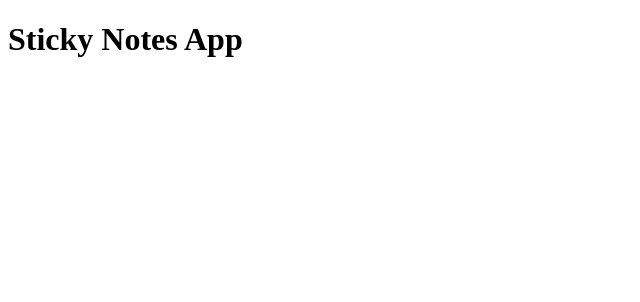
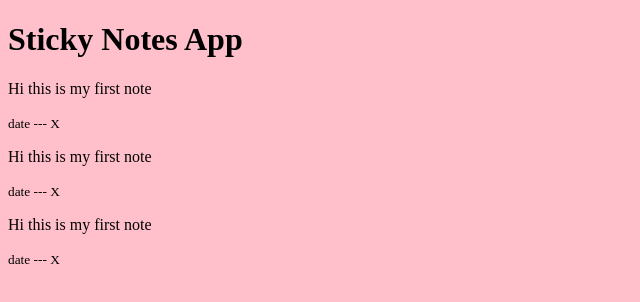
Before and after one commit to VPilipenko334/koala-sticky-notes, a React (Create React App) app: page / in a window 1280 px wide. Shown: the top 302 px of the page, without its empty margins (0-640 px from the left). Built offline with nearby package versions, Linux system fonts and the light colour scheme.

Commit message:
setting up the bare bones of the project

```diff
--- a/package.json
+++ b/package.json
@@ -8,6 +8,8 @@
     "@testing-library/user-event": "^12.8.3",
     "react": "^17.0.2",
     "react-dom": "^17.0.2",
+    "react-draggable": "^4.4.4",
+    "react-icons": "^4.3.1",
     "react-scripts": "4.0.3",
     "web-vitals": "^1.1.2"
   },
--- a/src/App.js
+++ b/src/App.js
@@ -1,10 +1,12 @@
-// import './App.css';
+import './stylesheets/App.css';
+import AllNotes from './components/AllNotes';
 
 function App() {
   return (
     <div className="App">
-      <header className="App-header">
+      <header className="App-wrapper">
        <h1>Sticky Notes App</h1>
+         < AllNotes />
       </header>
     </div>
   );
--- /dev/null
+++ b/src/components/AllNotes.jsx
@@ -0,0 +1,14 @@
+import StickyNote from "./sticky_note";
+
+const AllNotes = () => {
+    return (
+        <div className="all-notes-wrapper">
+            < StickyNote />
+            < StickyNote />
+            < StickyNote />
+        </div>
+    )
+
+}
+
+export default AllNotes;
--- /dev/null
+++ b/src/components/sticky_note.jsx
@@ -0,0 +1,15 @@
+
+const StickyNote = () => {
+    return (
+        <div className="sticky-note">
+            <p>Hi this is my first note</p>
+
+
+            <div className="note-footer">
+                <small>date --- X</small>
+            </div>
+        </div>
+    )
+}
+
+export default StickyNote;
--- a/src/index.js
+++ b/src/index.js
@@ -1,6 +1,5 @@
 import React from 'react';
 import ReactDOM from 'react-dom';
-// import './index.css';
 import App from './App';
 
 
@@ -10,7 +9,3 @@ ReactDOM.render(
   </React.StrictMode>,
   document.getElementById('root')
 );
-
-// If you want to start measuring performance in your app, pass a function
-// to log results (for example: reportWebVitals(console.log))
-// or send to an analytics endpoint. Learn more: https://bit.ly/CRA-vitals
--- a/src/stylesheets/App.css
+++ b/src/stylesheets/App.css
@@ -1,38 +1,3 @@
-/* .App {
-  text-align: center;
+* {
+  background-color: pink;
 }
-
-.App-logo {
-  height: 40vmin;
-  pointer-events: none;
-}
-
-@media (prefers-reduced-motion: no-preference) {
-  .App-logo {
-    animation: App-logo-spin infinite 20s linear;
-  }
-}
-
-.App-header {
-  background-color: #282c34;
-  min-height: 100vh;
-  display: flex;
-  flex-direction: column;
-  align-items: center;
-  justify-content: center;
-  font-size: calc(10px + 2vmin);
-  color: white;
-}
-
-.App-link {
-  color: #61dafb;
-}
-
-@keyframes App-logo-spin {
-  from {
-    transform: rotate(0deg);
-  }
-  to {
-    transform: rotate(360deg);
-  }
-} */
```
Also changed, not shown: 1 other file (tests, documents, lock files or other folders).
